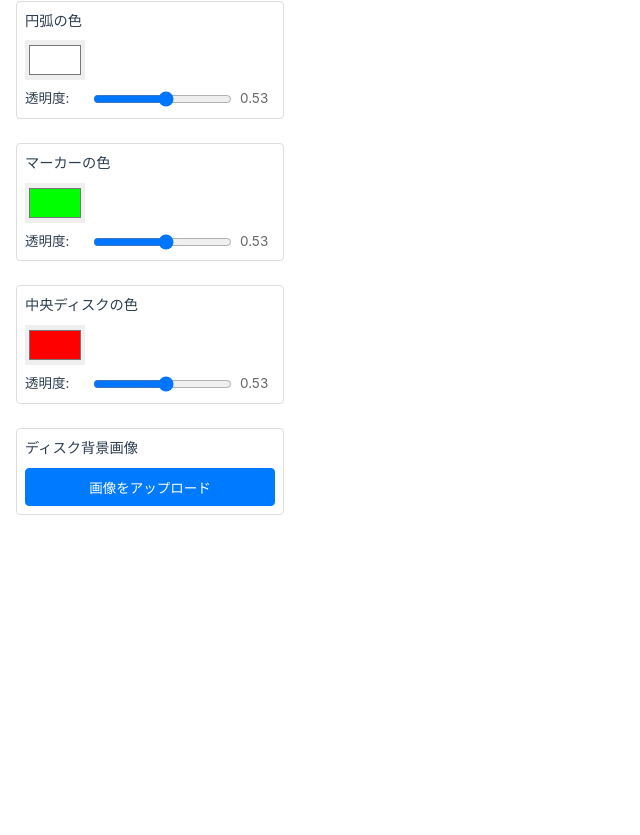
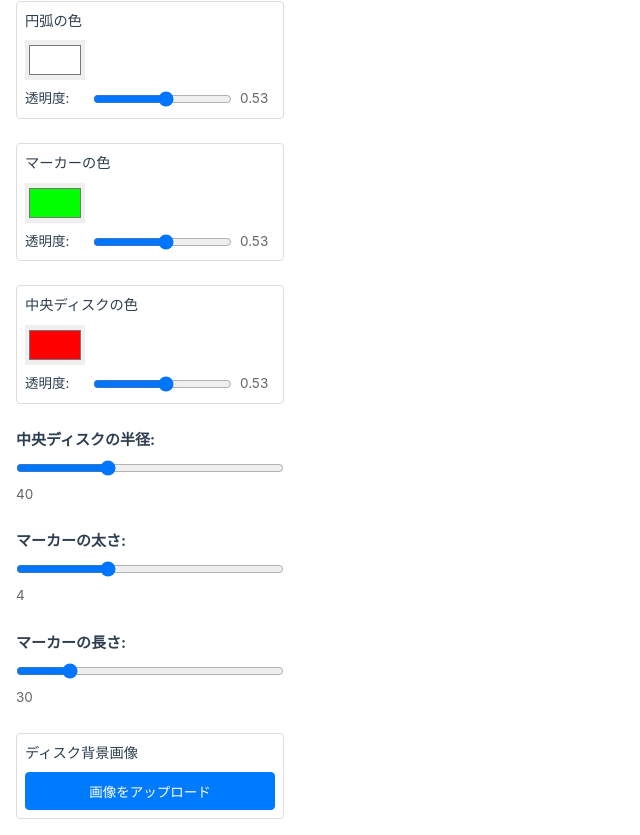
Before and after one commit to voltaney/midi-overlay, a Vue app: page / in a window 1280 px wide. Shown: the part 622-1457 px from the top of the page, without its empty margins (0-640 px from the left). Before the commit the page ends 1153 px from the top, so only its background shows below. Built offline with nearby package versions, Linux system fonts and the light colour scheme.

Commit message:
諸設定の追加

```diff
--- a/src/components/MidiJog/MidiJogCanvas.vue
+++ b/src/components/MidiJog/MidiJogCanvas.vue
@@ -82,16 +82,17 @@ function draw(): void {
 
   // 中心ディスク（内円）- 画像の上に描画
   ctx.beginPath()
-  ctx.arc(0, 0, CANVAS_CONFIG.DISK_RADIUS, 0, Math.PI * 2)
+  ctx.arc(0, 0, props.settings.diskRadius, 0, Math.PI * 2)
   ctx.fillStyle = props.settings.diskColor
   ctx.fill()
 
   // マーカー（向きを示す線）- 画像の上に描画
+  // 90度の位置（真右）に円中央から外側に伸びる
   ctx.beginPath()
-  ctx.moveTo(0, CANVAS_CONFIG.MARKER_START_Y)
-  ctx.lineTo(0, CANVAS_CONFIG.MARKER_END_Y)
+  ctx.moveTo(0, 0)
+  ctx.lineTo(props.settings.markerLength, 0)
   ctx.strokeStyle = props.settings.markerColor
-  ctx.lineWidth = CANVAS_CONFIG.MARKER_LINE_WIDTH
+  ctx.lineWidth = props.settings.markerWidth
   ctx.stroke()
   ctx.restore()
 }
--- a/src/components/MidiJog/MidiJogSettings.vue
+++ b/src/components/MidiJog/MidiJogSettings.vue
@@ -111,6 +111,48 @@ function openFileDialog(): void {
         @update:model-value="updateSettings({ diskColor: $event })"
         label="中央ディスクの色"
       />
+
+      <div class="setting-item">
+        <label for="diskRadius">中央ディスクの半径:</label>
+        <input
+          id="diskRadius"
+          type="range"
+          :value="settings.diskRadius"
+          @input="updateSettings({ diskRadius: Number(($event.target as HTMLInputElement).value) })"
+          min="10"
+          max="100"
+          step="1"
+        />
+        <span>{{ settings.diskRadius }}</span>
+      </div>
+
+      <div class="setting-item">
+        <label for="markerWidth">マーカーの太さ:</label>
+        <input
+          id="markerWidth"
+          type="range"
+          :value="settings.markerWidth"
+          @input="updateSettings({ markerWidth: Number(($event.target as HTMLInputElement).value) })"
+          min="1"
+          max="10"
+          step="1"
+        />
+        <span>{{ settings.markerWidth }}</span>
+      </div>
+
+      <div class="setting-item">
+        <label for="markerLength">マーカーの長さ:</label>
+        <input
+          id="markerLength"
+          type="range"
+          :value="settings.markerLength"
+          @input="updateSettings({ markerLength: Number(($event.target as HTMLInputElement).value) })"
+          min="10"
+          max="120"
+          step="1"
+        />
+        <span>{{ settings.markerLength }}</span>
+      </div>
 
       <div class="image-upload-section">
         <h4>ディスク背景画像</h4>
--- a/src/types/settings.ts
+++ b/src/types/settings.ts
@@ -10,8 +10,14 @@ export interface JogSettings {
   arcColor: string
   /** ディスク（内円）の色 (hex: #RRGGBBAA) */
   diskColor: string
+  /** ディスク（内円）の半径 (10 ~ 100) */
+  diskRadius: number
   /** マーカー（位置表示）の色 (hex: #RRGGBBAA) */
   markerColor: string
+  /** マーカーの太さ (1 ~ 10) */
+  markerWidth: number
+  /** マーカーの長さ (10 ~ 120) */
+  markerLength: number
   /** ディスク背景画像 (Base64形式、オプション) */
   diskBackgroundImage?: string
 }
@@ -21,5 +27,8 @@ export const DEFAULT_JOG_SETTINGS: Readonly<JogSettings> = {
   rotationSpeed: 1.0,
   arcColor: '#ffffff88',
   diskColor: '#ff000088',
+  diskRadius: 40,
   markerColor: '#00ff0088',
+  markerWidth: 4,
+  markerLength: 30,
 } as const
```
